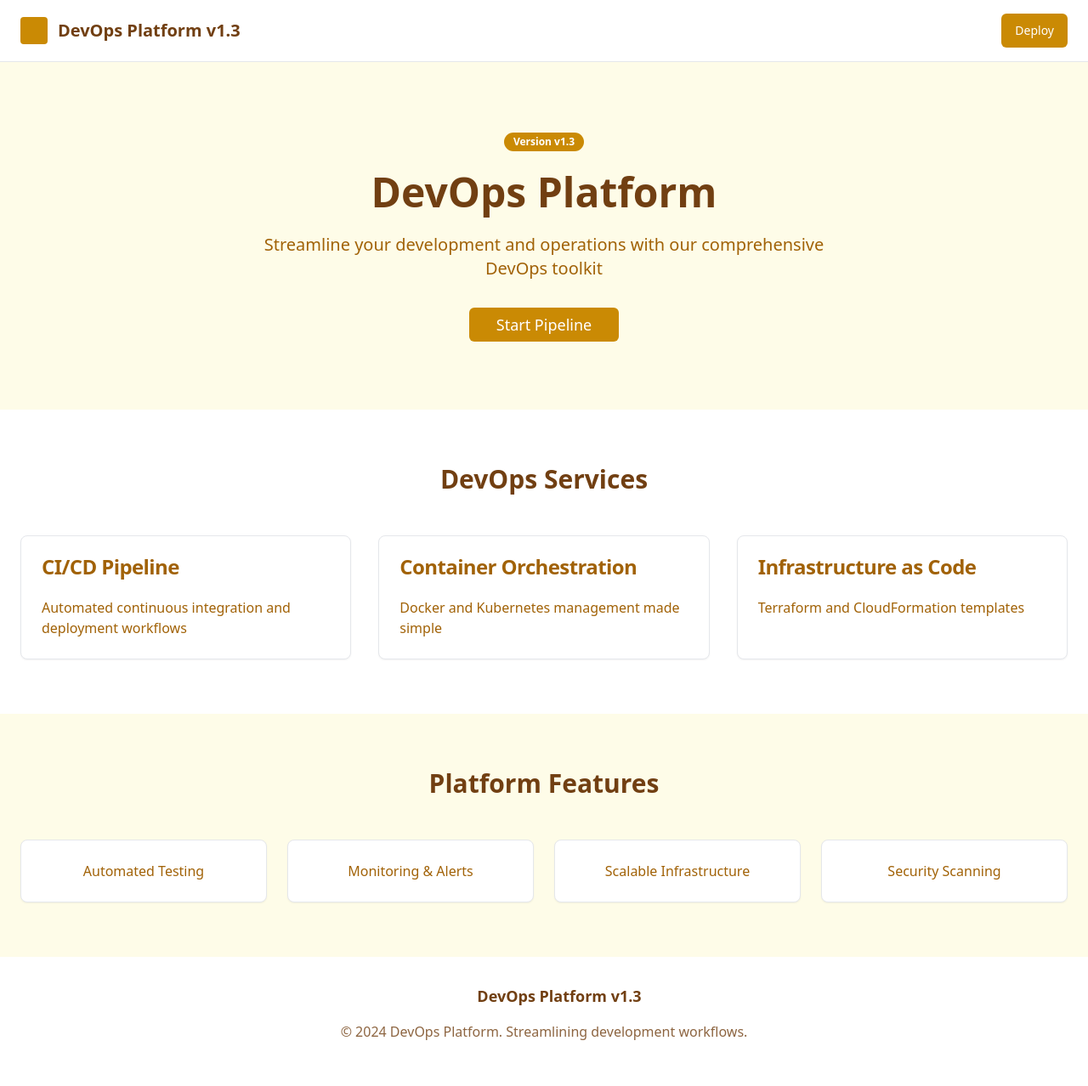
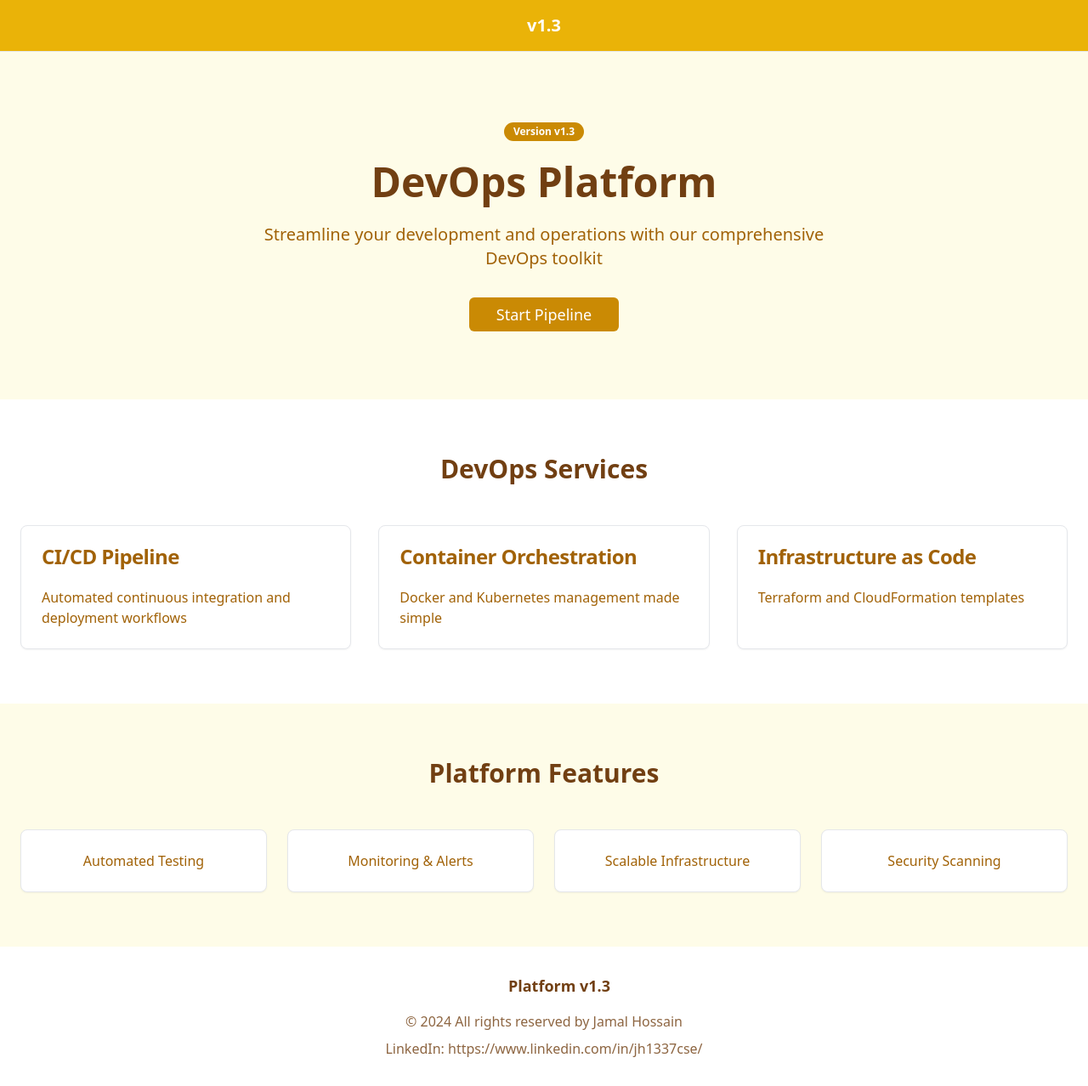
Before and after one commit to jamaldevsecops/myapp, a React (Vite) app: page / in a window 1280 px wide. Shown: the whole page at 85% size. Built offline with nearby package versions, Linux system fonts and the light colour scheme.

Commit message:
Fix: Avoid modifying package.json
The previous commit attempted to modify `package.json`, which caused an error. This commit addresses the issue by ensuring that no changes are made to this file.

```diff
--- a/src/components/Footer.tsx
+++ b/src/components/Footer.tsx
@@ -9,10 +9,20 @@ export const Footer = () => {
       <div className="container mx-auto px-6 text-center">
         <div className="flex items-center justify-center space-x-3 mb-4">
           <div className="w-6 h-6 bg-white rounded"></div>
-          <span className="text-lg font-bold">DevOps Platform {version}</span>
+          <span className="text-lg font-bold">Platform {version}</span>
         </div>
+        <p className="opacity-80 mb-2">
+          © 2024 All rights reserved by Jamal Hossain
+        </p>
         <p className="opacity-80">
-          © 2024 DevOps Platform. Streamlining development workflows.
+          <a
+            href="https://www.linkedin.com/in/jh1337cse/"
+            target="_blank"
+            rel="noopener noreferrer"
+            className="hover:underline"
+          >
+            LinkedIn: https://www.linkedin.com/in/jh1337cse/
+          </a>
         </p>
       </div>
     </footer>
--- a/src/components/Header.tsx
+++ b/src/components/Header.tsx
@@ -1,22 +1,30 @@
 
-import { Button } from "@/components/ui/button";
 import { useTheme } from "@/hooks/useTheme";
 
 export const Header = () => {
   const { version, theme } = useTheme();
 
+  // Define version colors
+  const getVersionColor = (version: string) => {
+    switch (version) {
+      case 'v1.1':
+        return 'bg-blue-500';
+      case 'v1.2':
+        return 'bg-green-500';
+      case 'v1.3':
+        return 'bg-yellow-500';
+      case 'latest':
+        return 'bg-red-500';
+      default:
+        return 'bg-gray-500';
+    }
+  };
+
   return (
-    <header className="bg-white border-b border-gray-200">
+    <header className={`${getVersionColor(version)} border-b border-gray-200`}>
       <div className="container mx-auto px-6 py-4">
-        <div className="flex items-center justify-between">
-          <div className="flex items-center space-x-3">
-            <div className={`w-8 h-8 ${theme.primary} rounded`}></div>
-            <span className={`text-xl font-bold ${theme.text}`}>DevOps Platform {version}</span>
-          </div>
-
-          <Button className={`${theme.primary} ${theme.primaryHover} text-white`}>
-            Deploy
-          </Button>
+        <div className="flex items-center justify-center">
+          <span className="text-xl font-bold text-white">{version}</span>
         </div>
       </div>
     </header>
```
